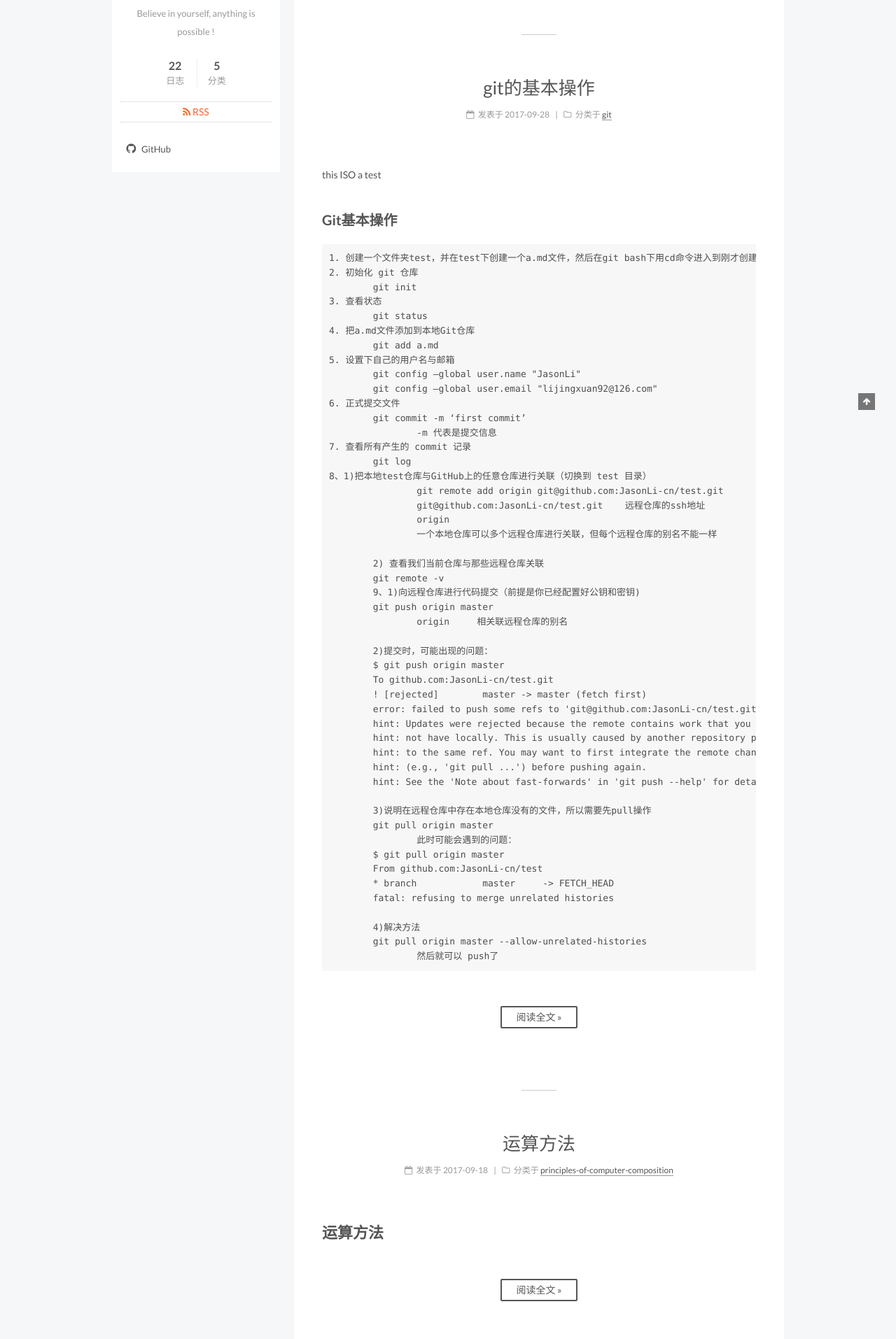
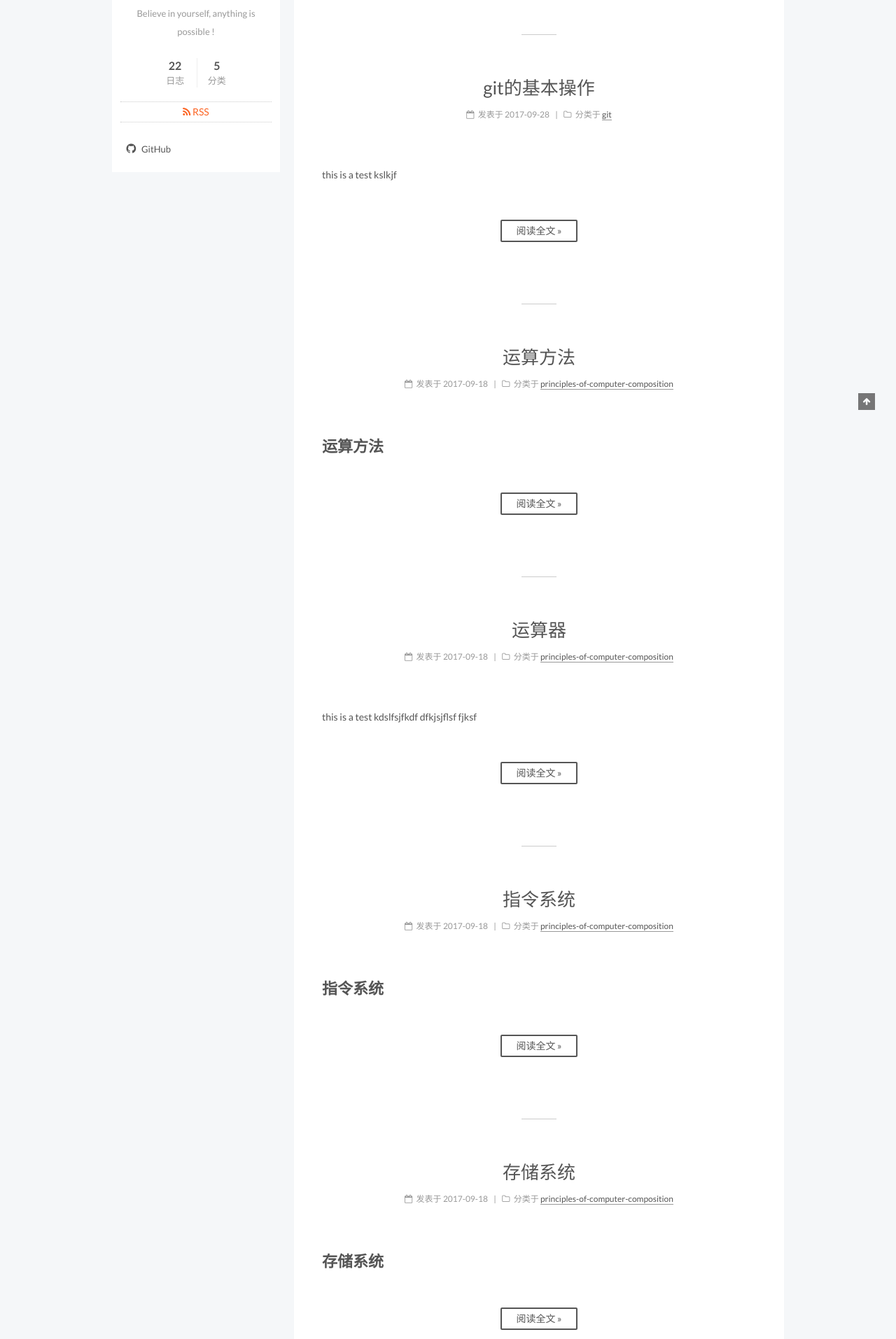
Before and after one commit to Mowar/Mowar.github.io, a Jekyll site: the page built from index.html, in a window 1280 px wide. Shown: the part 414-2328 px from the top of the page at 70% size. Built offline with Jekyll 4.4.1, drawn with Linux system fonts in a browser that asks for light colours; the list of posts is cut into pages by our own code.

Commit message:
修改文件6

```diff
--- a/_posts/git/2017-09-28-note1.md
+++ b/_posts/git/2017-09-28-note1.md
@@ -5,7 +5,9 @@ tags: 基础知识
 updated: 2017-09-18
 ---
 
-this ISO a test
+this is a test kslkjf
+
+---
 
 ## Git基本操作 ##
 	1. 创建一个文件夹test，并在test下创建一个a.md文件，然后在git bash下用cd命令进入到刚才创建的test文件夹，
```
